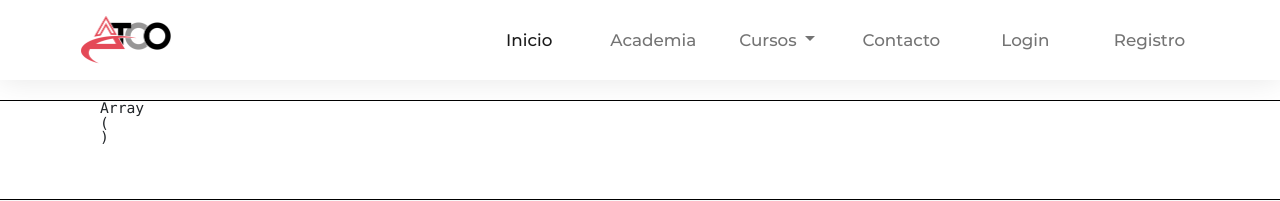
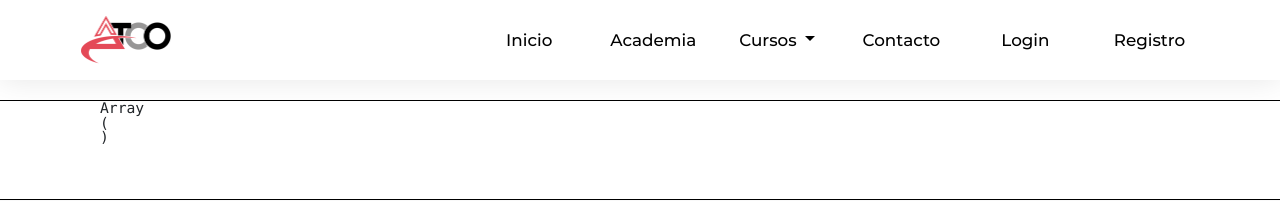
Before and after one commit to magallart/academia_tco, a PHP site: page / in a window 1280 px wide. Shown: the top 201 px of the page. Run offline with PHP 8.4, Linux system fonts and the light colour scheme.

Commit message:
Update menu.css

```diff
--- a/web/css/menu.css
+++ b/web/css/menu.css
@@ -13,6 +13,11 @@ nav img.fPerfil {
 
 nav ul li a {
   font-size: 1.2rem;
+}
+
+nav ul.menu-principal > li  > a {
+  font-size: 1.2rem;
+  color:#000 !important;
 }
 
 @media (max-width: 991px) {
```
